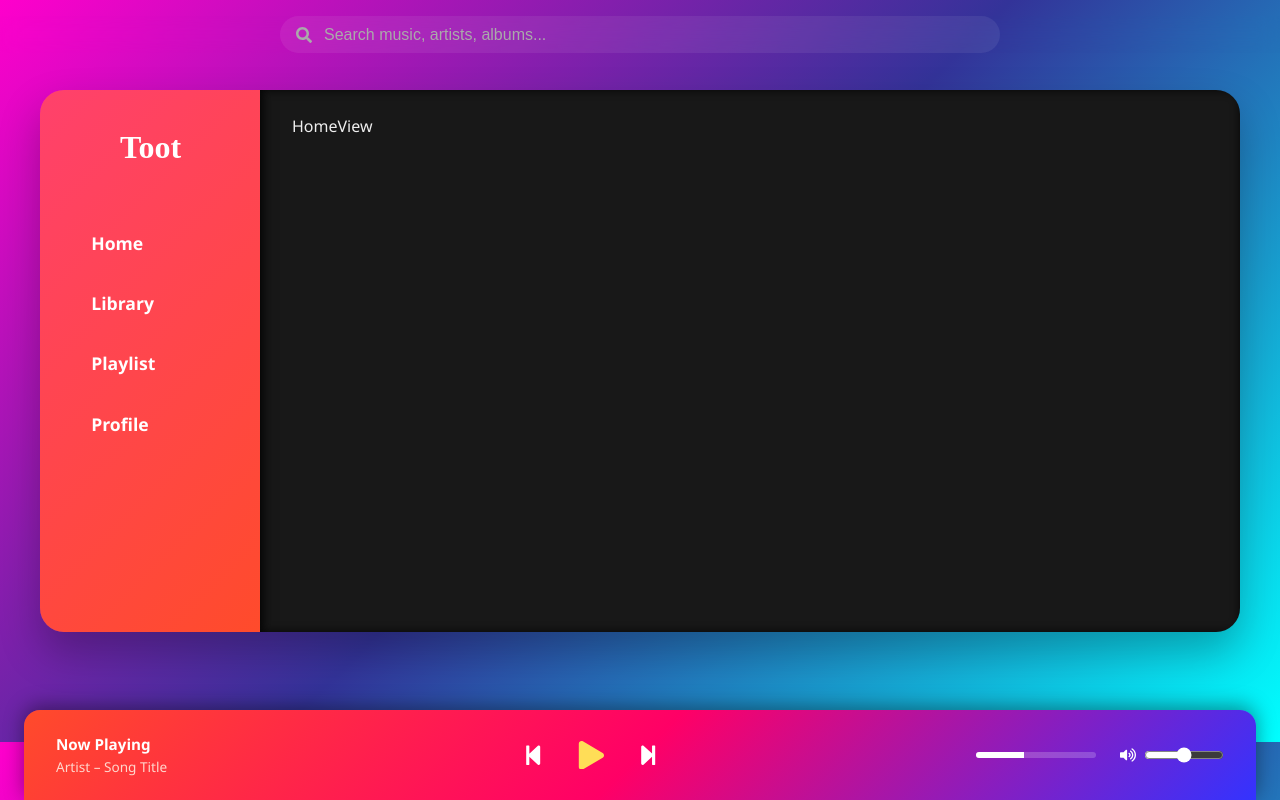
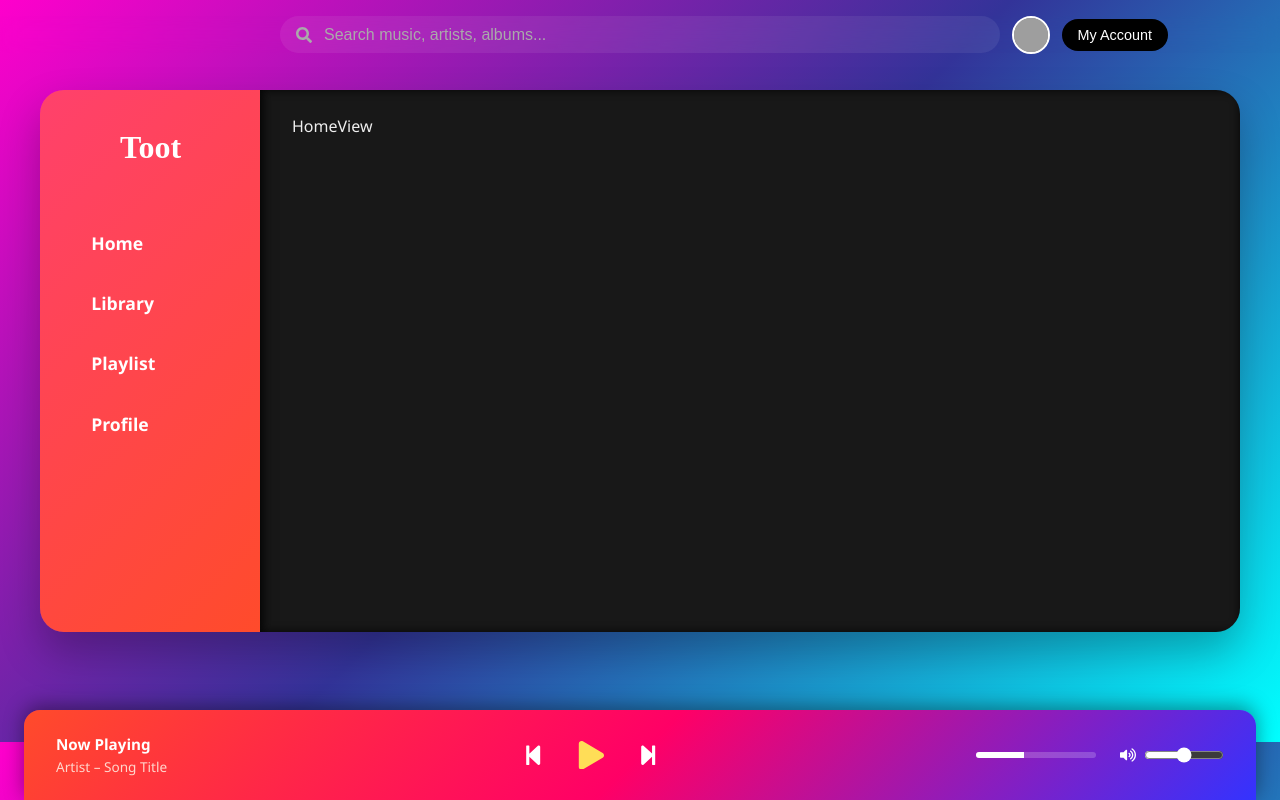
Before and after one commit to aIchchuk/Web-Api-Front, a React (Vite) app: page /dashboard in a window 1280 px wide. Built offline with nearby package versions, Linux system fonts and the light colour scheme; grey boxes are pictures that could not be loaded.

Commit message:
Search bar My account

```diff
--- a/src/components/Dashboard/Searchbar.css
+++ b/src/components/Dashboard/Searchbar.css
@@ -47,3 +47,48 @@
 .search-input::placeholder {
   color: #aaa;
 }
+
+.Profile {
+  position: absolute;
+  right: 2rem;
+  display: flex;
+  align-items: center;
+  gap: 0.75rem;
+  margin-right: 5rem;
+}
+
+.profile-pic {
+  width: 38px;
+  height: 38px;
+  background-color: #888;
+  border-radius: 50%;
+  overflow: hidden;
+  border: 2px solid #fff;
+}
+
+/* For when you replace with an image */
+.profile-pic img {
+  width: 100%;
+  height: 100%;
+  object-fit: cover;
+  display: block;
+}
+
+.Profile button {
+  background: #000000;
+  color: white;
+  padding: 0.5rem 1rem;
+  border: none;
+  border-radius: 999px;
+  font-weight: 500;
+  font-size: 0.9rem;
+  cursor: pointer;
+  transition: background 0.3s ease;
+}
+
+.Profile button:hover {
+  background: #ffffff;
+  color: black;
+  box-shadow: 0 0 10px rgba(255, 255, 255, 0.3);
+  font-weight: 600;
+}
--- a/src/components/Dashboard/Searchbar.jsx
+++ b/src/components/Dashboard/Searchbar.jsx
@@ -13,6 +13,13 @@ const Searchbar = () => {
           className="search-input"
         />
       </div>
+
+      <div className="Profile">
+        <div className="profile-pic">
+          <img src="/path-to-profile.jpg" alt="Profile" />
+        </div>
+        <button>My Account</button>
+      </div>
     </div>
   );
 };
```
